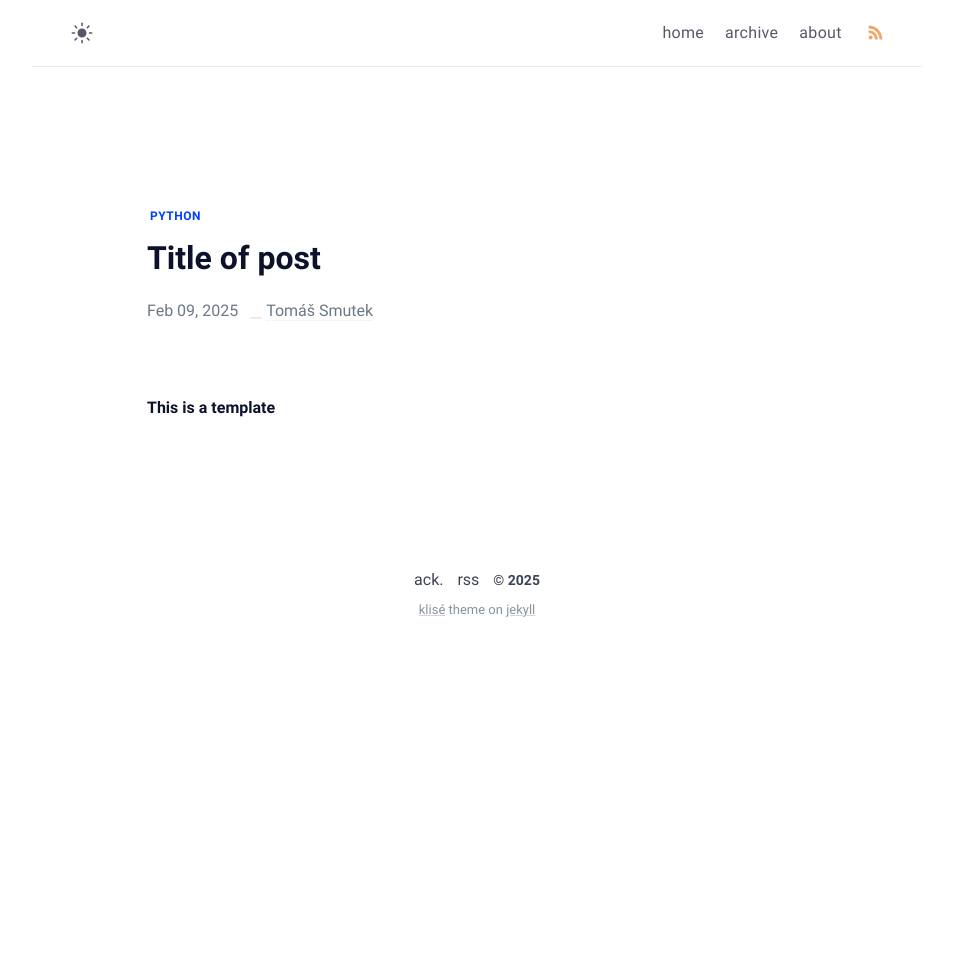
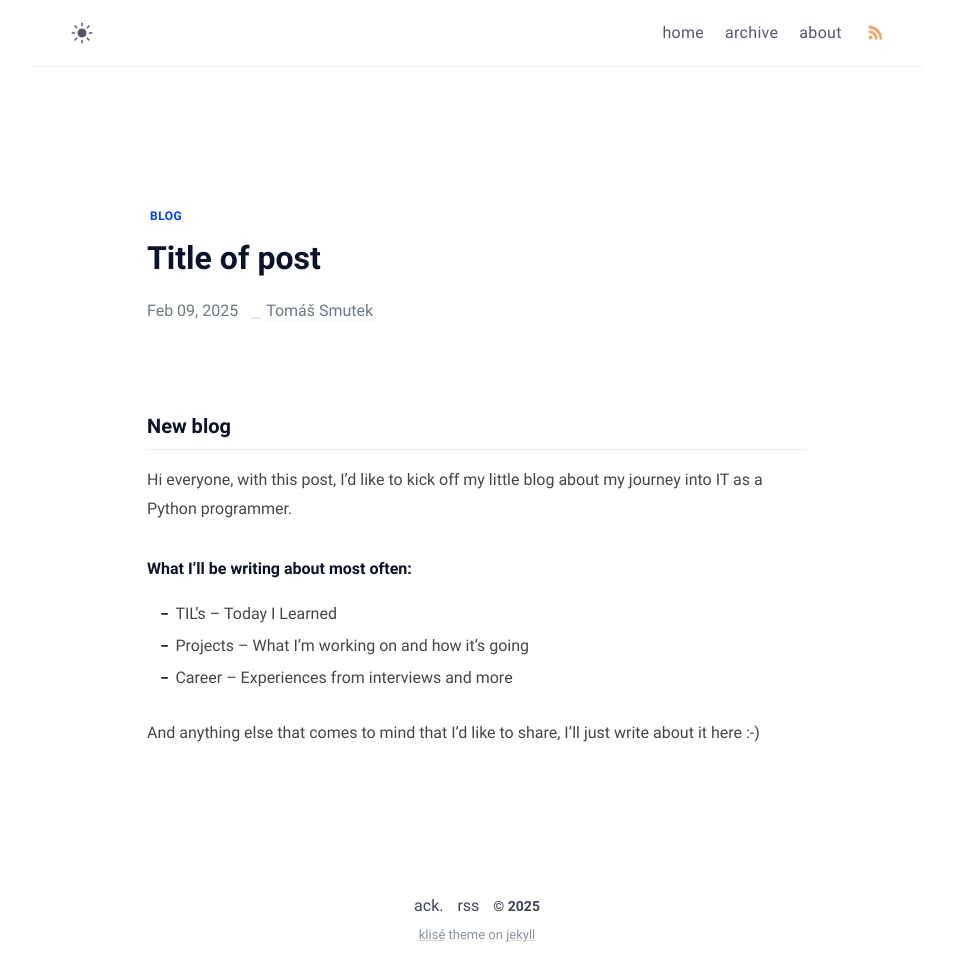
Before and after one commit to heysmtk/heysmtk.github.io, a Jekyll site: the page built from _posts/2025-02-09-new-blog.md, in a window 1280 px wide. Shown: the whole page, without its empty margins (163-1116 px from the left). Built offline with Jekyll 4.4.1, drawn with Linux system fonts in a browser that asks for light colours; before the commit the page ends 900 px from its top, so only the background shows below that.

Commit message:
Update 2025-02-09-new-blog.md

```diff
--- a/_posts/2025-02-09-new-blog.md
+++ b/_posts/2025-02-09-new-blog.md
@@ -2,8 +2,17 @@
 layout: post
 title: Title of post
 date: 2025-02-09 21:22:00   # YYYY-MM-DD
-tags: [python]
+tags: [blog]
 description:
 ---
 
-**This is a template**
+### New blog
+Hi everyone, with this post, I’d like to kick off my little blog about my journey into IT as a Python programmer.
+
+**What I’ll be writing about most often:**
+
+- TIL’s – Today I Learned
+- Projects – What I’m working on and how it’s going
+- Career – Experiences from interviews and more
+
+And anything else that comes to mind that I’d like to share, I’ll just write about it here :-)
```
